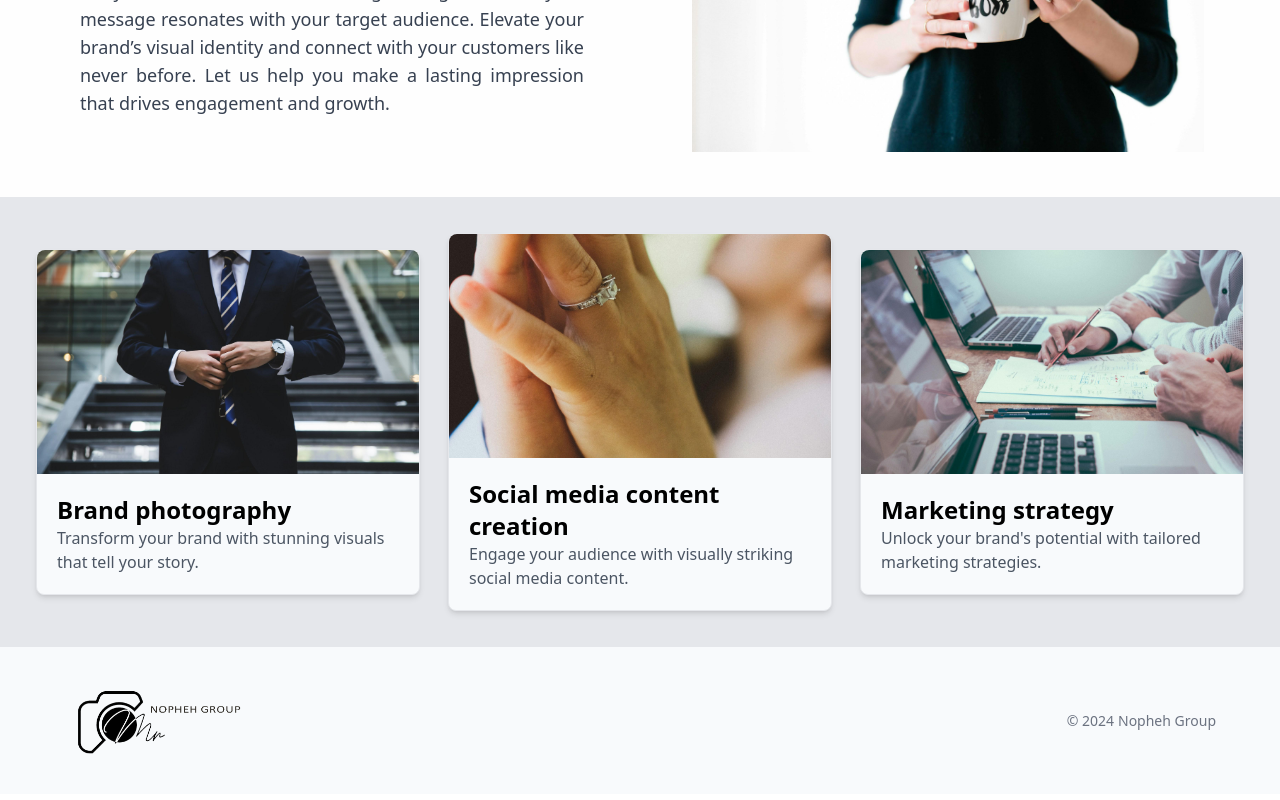
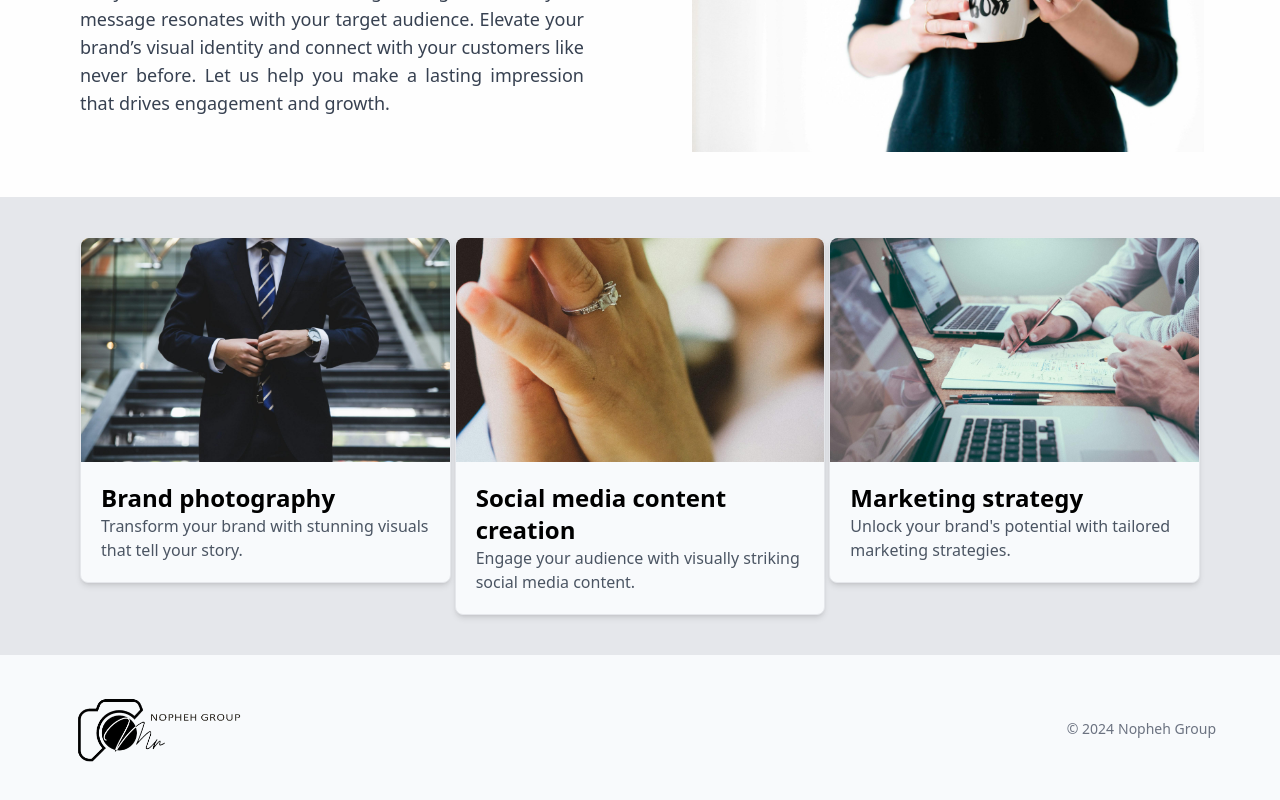
Before and after one commit to AmirBerenji/nophehGroup, a Next.js app: page / in a window 1280 px wide. Shown: the part 1381-2181 px from the top of the page. Built offline with nearby package versions, Linux system fonts and the light colour scheme.

Commit message:
motion to service

```diff
--- a/app/component/card.tsx
+++ b/app/component/card.tsx
@@ -2,12 +2,7 @@ import Image from "next/image";
 import Link from "next/link";
 
 export default function Card() {
-  return (
-    <section
-      className="bg-gray-200 grid md:grid-cols-3 grid-cols-1 gap-7 p-9"
-      id="service"
-    >
-      {[
+  const data = [
     {
       img: "/assets/brandphotography.jpeg",
       title: "Brand photography",
@@ -29,8 +24,20 @@ export default function Card() {
         "Unlock your brand's potential with tailored marketing strategies.",
       linke: "/marketing",
     },
-      ].map((item, index) => (
-        <div key={index} className="flex justify-center items-center w-full">
+  ];
+  return (
+    <section
+      className="bg-gray-200  w-full"
+      id="service"
+    >
+      <div className="grid md:grid-cols-3 grid-cols-1  gap-1 px-20 py-10" >
+        {data.map((item, index) => (
+          <Link
+            href={item.linke}
+            key={index}
+            className="hover:scale-110 transition-transform duration-300 ease-in-out"
+          >
+            <div className="flex justify-center items-center w-full">
               <div className="w-full max-w-sm h-auto bg-slate-50 border rounded-lg shadow-md">
                 <div className="w-full h-56">
                   <Image
@@ -43,14 +50,15 @@ export default function Card() {
                   />
                 </div>
                 <div className="p-5">
-              <Link href={item.linke}>
                   <h1 className="text-2xl font-bold">{item.title}</h1>
-              </Link>
+
                   <p className="text-gray-600">{item.description}</p>
                 </div>
               </div>
             </div>
+          </Link>
         ))}
+      </div>
     </section>
   );
 }
```
Lines whose indentation alone changed are shown as unchanged.
